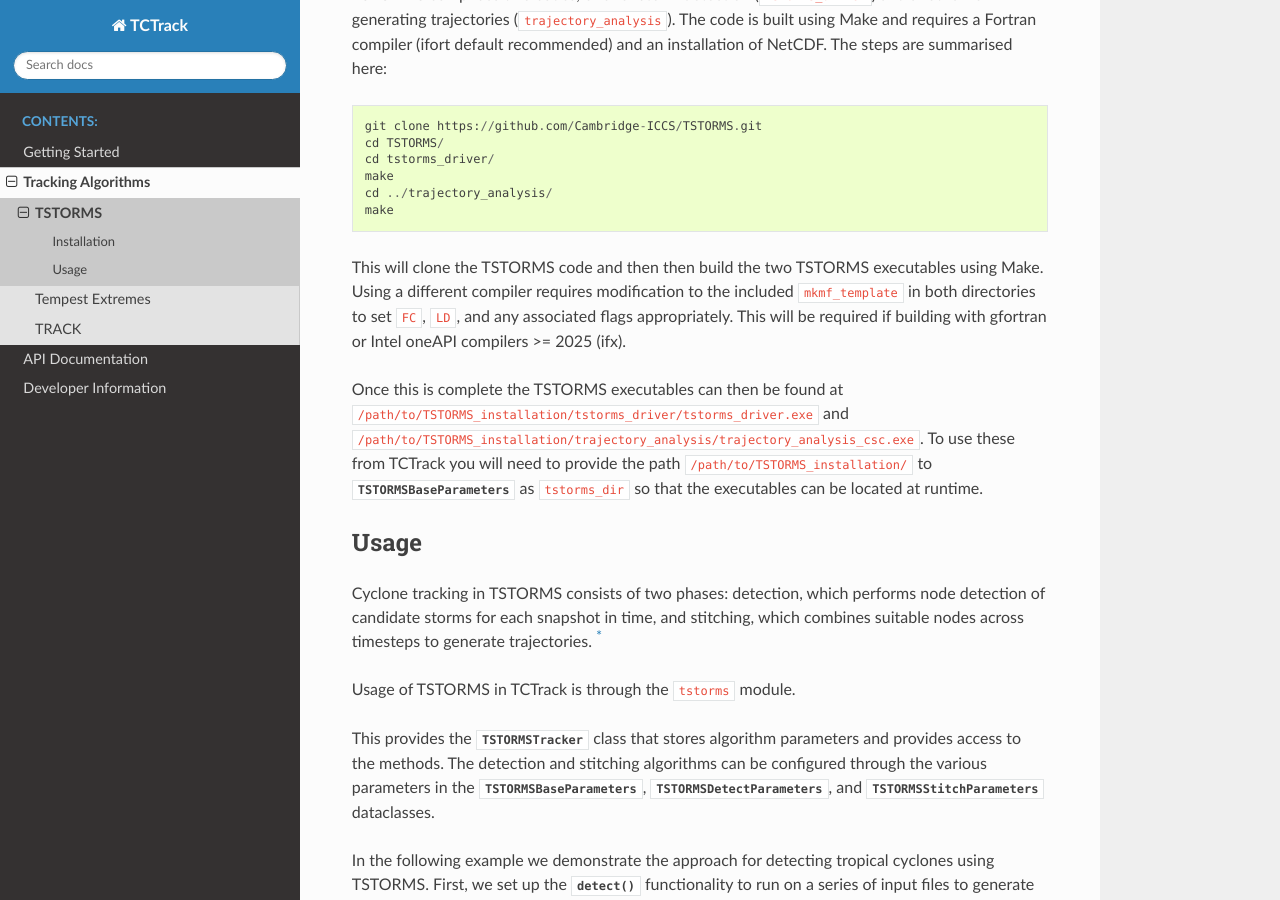
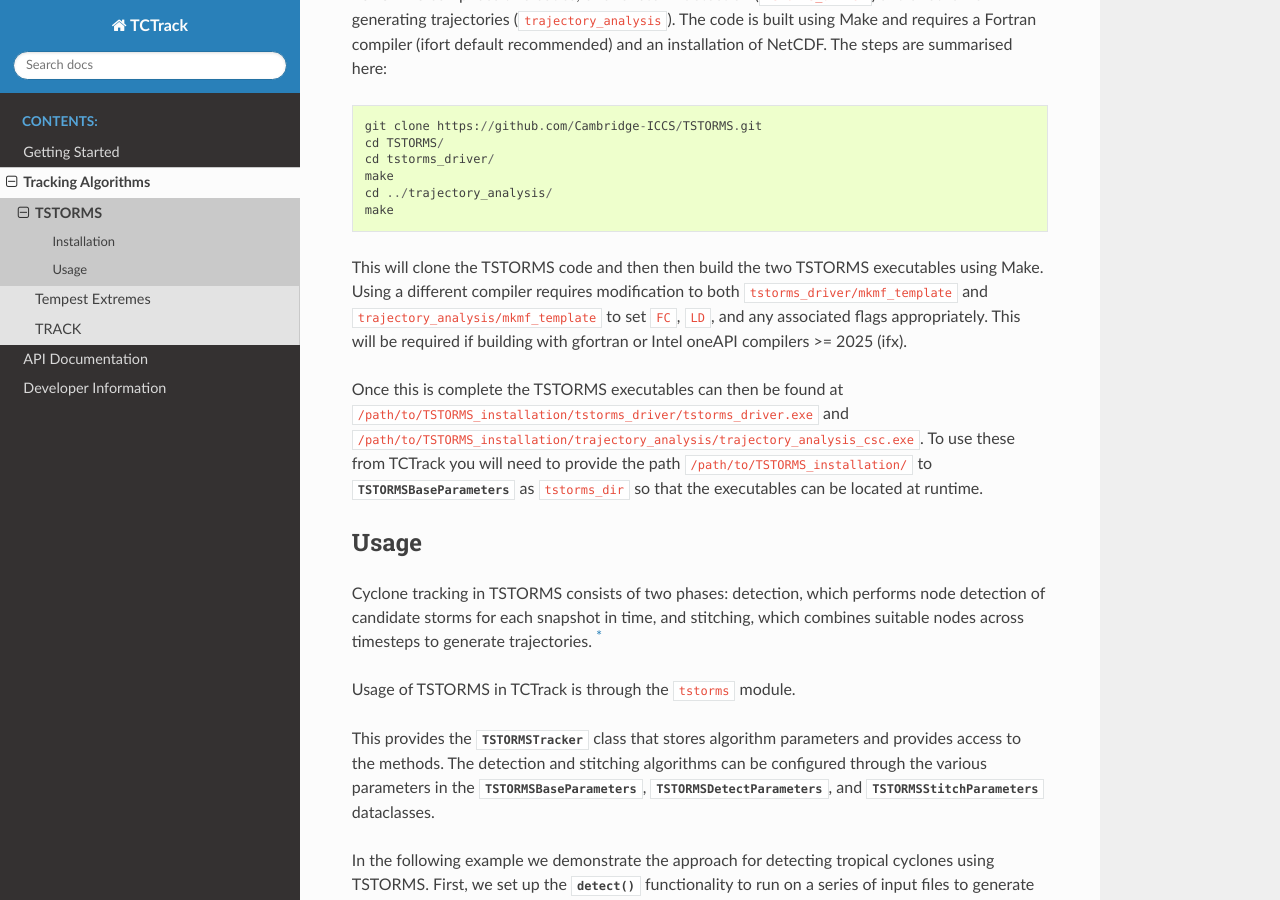
Before and after one commit to Cambridge-ICCS/TCTrack, a Sphinx documentation site: the page built from docs/tracking-algorithms/tstorms.rst, in a window 1280 px wide and 900 px high, scrolled down 571 px. Built offline with Sphinx 7.4.7 and the Read the Docs theme 3.1.0, drawn with Linux system fonts in a browser that asks for light colours.

Commit message:
fixup! Add installation instructions for TSTORMS to the documentation.

```diff
--- a/docs/tracking-algorithms/tstorms.rst
+++ b/docs/tracking-algorithms/tstorms.rst
@@ -45,8 +45,9 @@
 
 This will clone the TSTORMS code and then then build the two TSTORMS executables using
 Make.
-Using a different compiler requires modification to the included ``mkmf_template`` in
-both directories to set ``FC``, ``LD``, and any associated flags appropriately.
+Using a different compiler requires modification to both
+``tstorms_driver/mkmf_template`` and ``trajectory_analysis/mkmf_template``
+to set ``FC``, ``LD``, and any associated flags appropriately.
 This will be required if building with gfortran or Intel oneAPI compilers >= 2025 (ifx).
 
 Once this is complete the TSTORMS executables can then be found at
```
